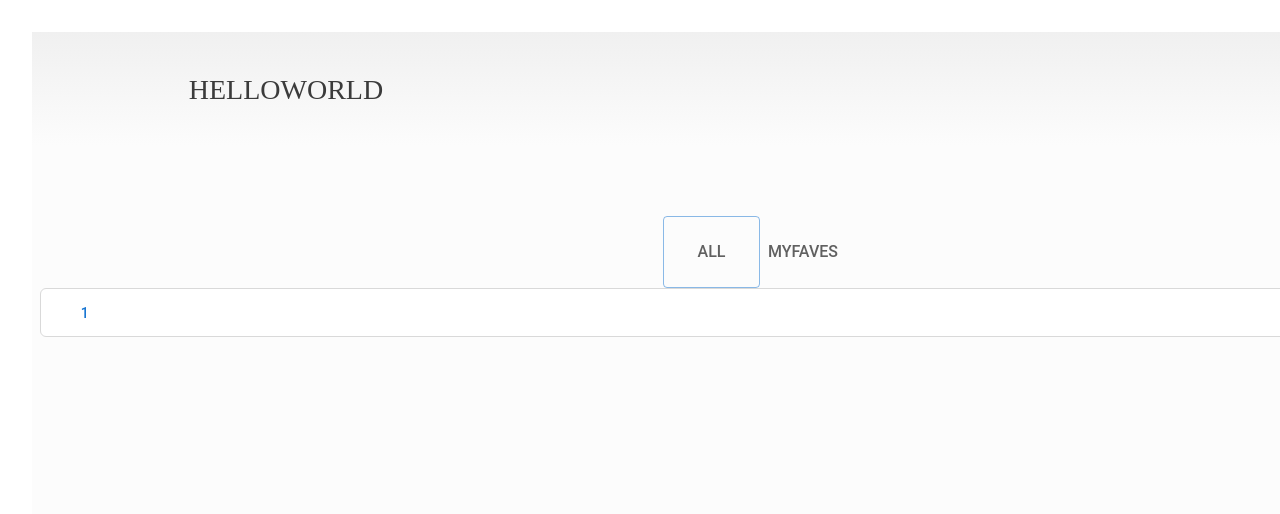
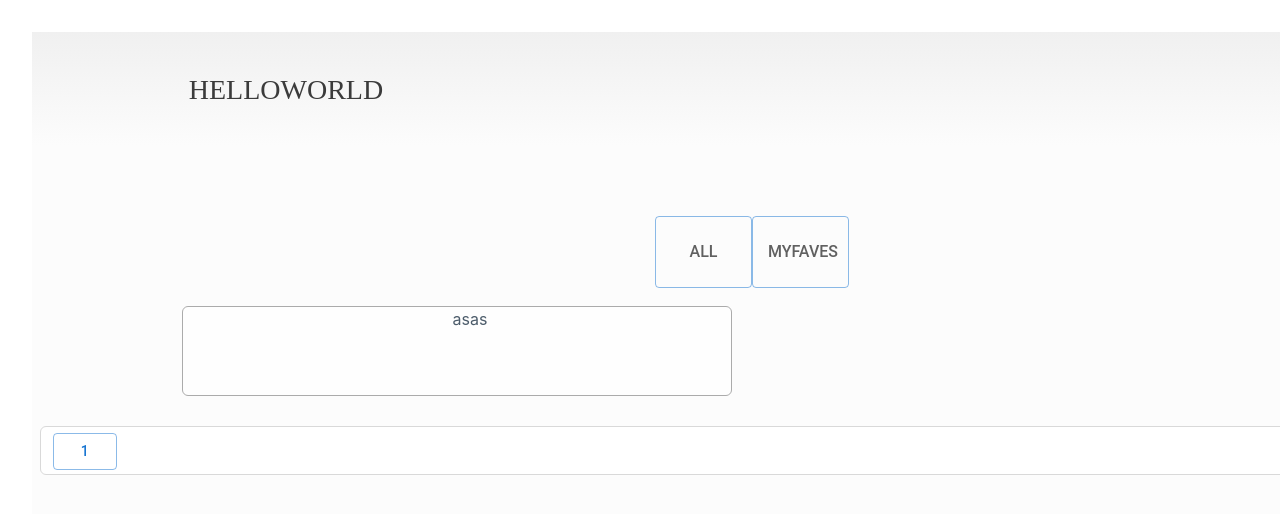
Before and after one commit to Damian-16/Reactproof, a React (Vite) app: page / in a window 1280 px wide. Shown: the top 514 px of the page. Built offline with nearby package versions, Linux system fonts and the light colour scheme.

Commit message:
agregando opacity

```diff
--- a/src/App.jsx
+++ b/src/App.jsx
@@ -1,6 +1,7 @@
 import { Button, Grid } from "@mui/material";
 import "./App.css";
 import Buttons from "./components/buttons";
+import { useState } from "react";
 
 export const HomeView = {
   home: {
@@ -51,8 +52,8 @@ export const HomeView = {
     color: "#606060",
   },
   butttonContainer: {
-    display:"flex",
-    flexWrap:"wrap",
+    display: "flex",
+    flexWrap: "wrap",
 
     margin: "0 0.5rem",
     padding: "0.375rem 0.75rem 0.25rem",
@@ -69,23 +70,51 @@ export const HomeView = {
     border: "solid 1px #d9d9d9",
     backgroundColor: "#fff",
   },
+  boxOfPosts: {
+    width: "34.375rem",
+    height: "5.625rem",
+    margin: "1.125rem 2.5rem 1.875rem 9.375rem",
+    padding: "0 0 0 1.625rem",
+    opacity: "0.8",
+    borderRadius: "6px",
+    border: "solid 1px #979797",
+    backgroundColor: "#fff",
+    transition: "background-color 0.3s ease",
+  },
 };
 
 function App() {
+  const [hovered, setHovered] = useState(false);
   return (
     <>
       <Grid style={HomeView.home}>
         <Grid style={HomeView.rectangle}>
           <span style={HomeView.title}>HELLOWORLD</span>
         </Grid>
-        <Button variant="outlined"style={HomeView.buttton}>
+        <Button variant="outlined" style={HomeView.buttton}>
           <p style={HomeView.textButton}>All</p>
         </Button>
-        <Button style={HomeView.buttton}>
+        <Button variant="outlined" style={HomeView.buttton}>
           <p style={HomeView.textButton}>MyFaves</p>
         </Button>
+        <Grid container xs={12}>
+          <Grid xs={12} sm={6} item>
+            <Grid
+              onMouseEnter={() => setHovered(true)}
+              onMouseLeave={() => setHovered(false)}
+              style={{
+                ...HomeView.boxOfPosts,
+                backgroundColor: hovered ? "#f5f5f5" : "#fff",
+              }}
+            >
+              asas
+            </Grid>
+          </Grid>
+        </Grid>
         <Grid style={HomeView.butttonContainer}>
-          <Button style={HomeView.butttonOfPages}>1</Button>
+          <Button variant="outlined" style={HomeView.butttonOfPages}>
+            1
+          </Button>
         </Grid>
       </Grid>
     </>
--- a/src/components/buttons.jsx
+++ b/src/components/buttons.jsx
@@ -1,3 +1,4 @@
+import { Button } from "@mui/material"
 import { HomeView } from "../App"
 import { numberButton } from "../utils/constants"
 
@@ -12,5 +13,5 @@ const Buttons = () => {
        )
     }
   return (
-    <>{ numberButton.map((item)=> {<button style={HomeView.button}>{item}</button>})}</>)}
+    <>{ numberButton.map((item)=> {<Button style={HomeView.button}>{item}</Button>})}</>)}
 export default Buttons
```
